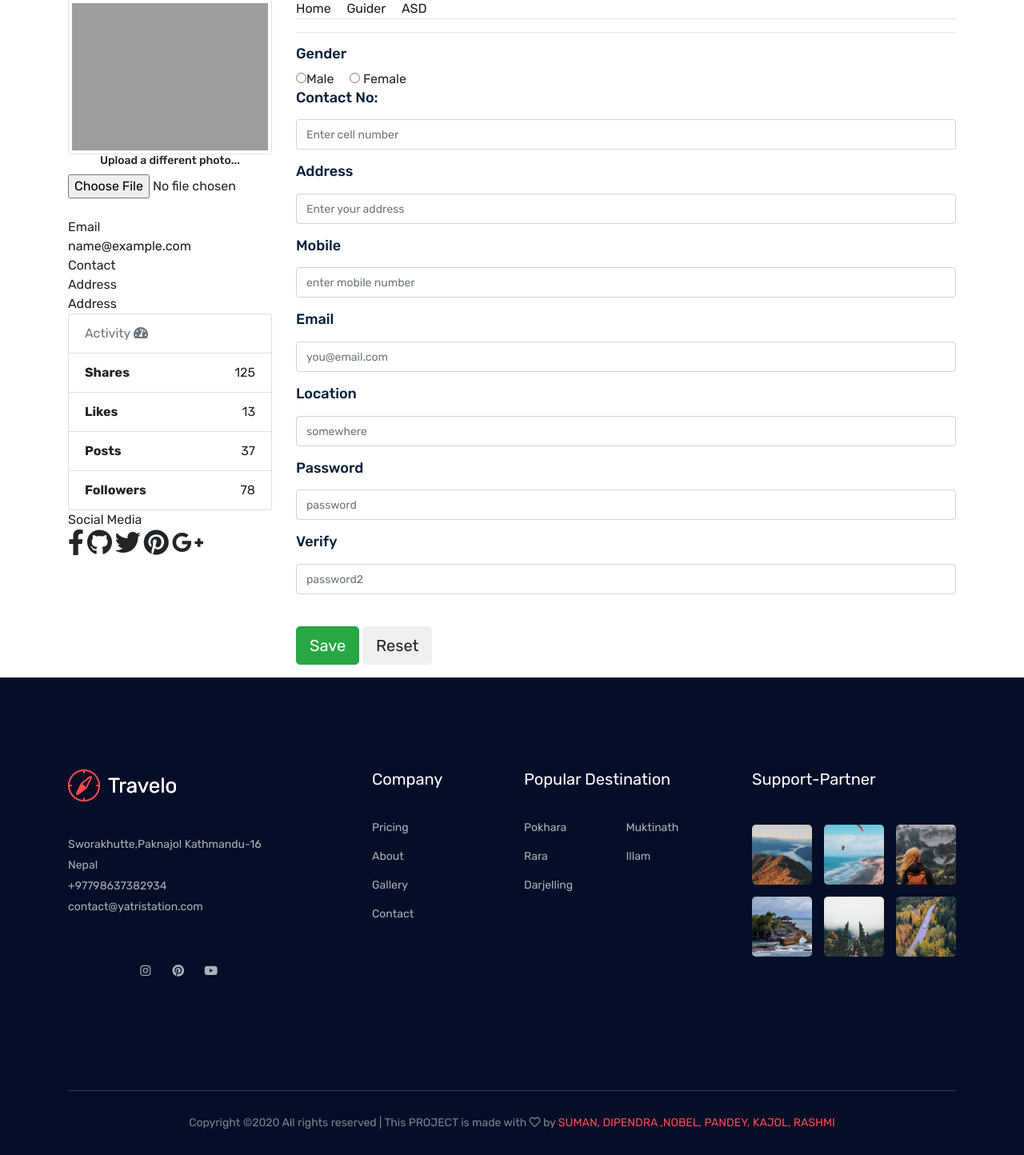
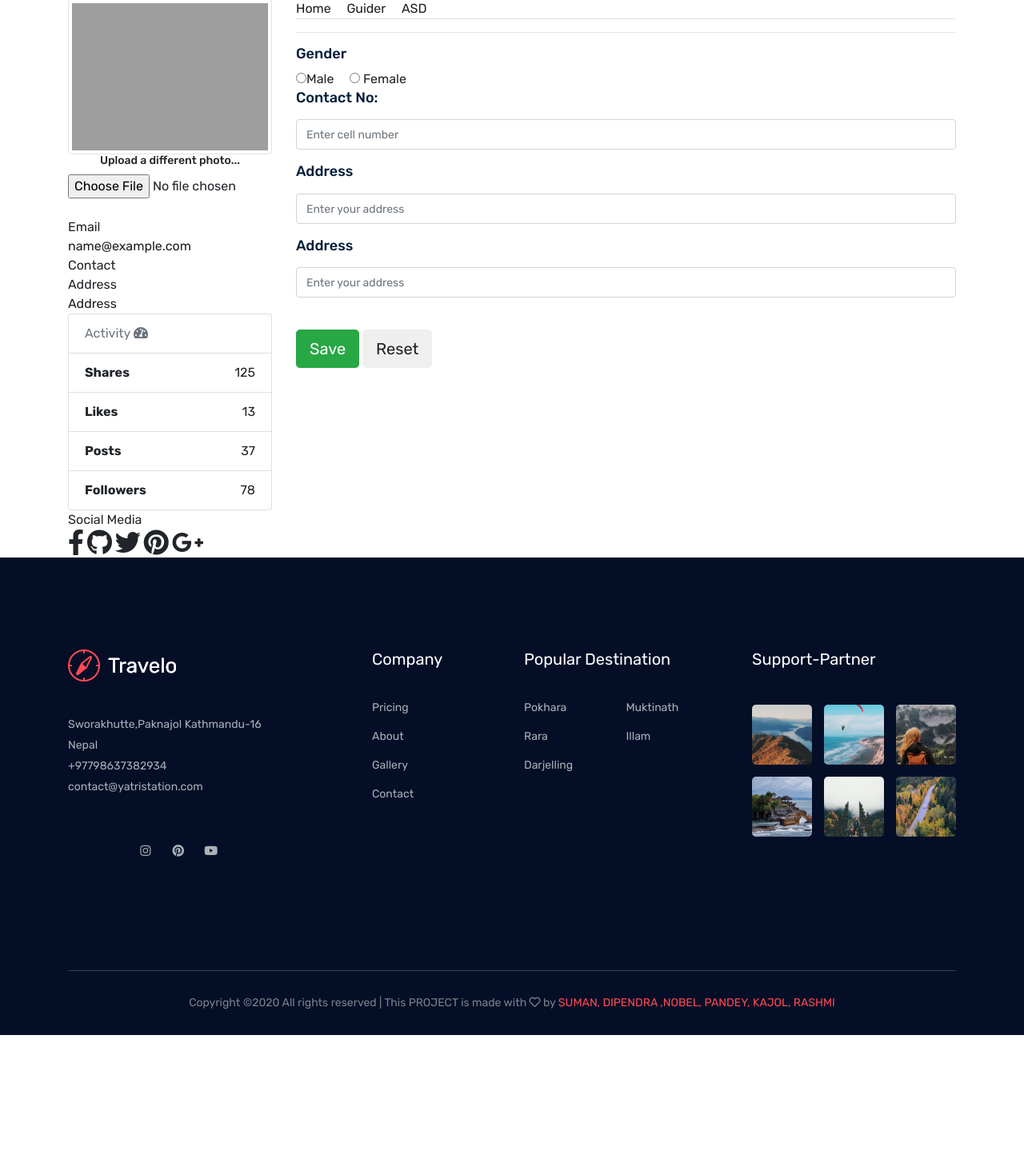
Before and after one commit to DipendraBravo/yatristation, a Django app: page /user/ in a window 1280 px wide, after a click on "Guider". Shown: the part 443-1887 px from the top of the page at 80% size. After the commit the page ends 1737 px from the top, so only its background shows below. Run offline with Django 3.2, Linux system fonts and the light colour scheme; the visitor is signed in with stand-in values (Sample User, id 1); some libraries are stand-ins or nearby versions; some web fonts are replaced; grey boxes are pictures that could not be loaded.

Commit message:
milyo feri

```diff
--- a/travelland/templates/user/user.html
+++ b/travelland/templates/user/user.html
@@ -29,7 +29,10 @@
 
           <div class="panel panel-default">
             <div class="panel-heading">Contact</div>
-            <div class="panel-body"><a href="http://bootnipets.com"></a></div>
+            {% for userones in userone %}
+
+            <div class="panel-body"><a href="http://bootnipets.com">{{ userones.contact }}</a></div>
+            {% endfor %}
           </div>
             <div class="panel panel-default">
             <div class="panel-heading">Address</div>
@@ -108,7 +111,7 @@
                <h2></h2>
 
                <hr>
-                  <form class="form" action="userprofile" method="post" id="registrationForm" enctype="multipart/form-data">
+                  <form class="form" action=" " method="post" id="registrationForm" enctype="multipart/form-data">
                       {% csrf_token %}
                       <div class="form-group">
                             <div class="col-xs-6">
@@ -131,40 +134,15 @@
                           </div>
                       </div>
 
-                      <div class="form-group">
-                          <div class="col-xs-6">
-                             <label for="mobile"><h4>Mobile</h4></label>
-                              <input type="text" class="form-control" name="mobile" id="mobile" placeholder="enter mobile number" title="enter your mobile number if any.">
-                          </div>
-                      </div>
+
                       <div class="form-group">
 
                           <div class="col-xs-6">
-                              <label for="email"><h4>Email</h4></label>
-                              <input type="email" class="form-control" name="email" id="email" placeholder="you@email.com" title="enter your email.">
+                              <label for="Address"><h4>Address</h4></label>
+                              <input type="text" class="form-control" name="guider"  placeholder="Enter your address " >
                           </div>
                       </div>
-                      <div class="form-group">
 
-                          <div class="col-xs-6">
-                              <label for="email"><h4>Location</h4></label>
-                              <input type="email" class="form-control" id="location" placeholder="somewhere" title="enter a location">
-                          </div>
-                      </div>
-                      <div class="form-group">
-
-                          <div class="col-xs-6">
-                              <label for="password"><h4>Password</h4></label>
-                              <input type="password" class="form-control" name="password" id="password" placeholder="password" title="enter your password.">
-                          </div>
-                      </div>
-                      <div class="form-group">
-
-                          <div class="col-xs-6">
-                            <label for="password2"><h4>Verify</h4></label>
-                              <input type="password" class="form-control" name="password2" id="password2" placeholder="password2" title="enter your password2.">
-                          </div>
-                      </div>
                       <div class="form-group">
                            <div class="col-xs-12">
                                 <br>
--- a/travelland/user/views.py
+++ b/travelland/user/views.py
@@ -2,13 +2,28 @@
 from django.contrib import messages
 from django.contrib.auth.models import User, auth
 from .models import Post
+from .models import UserProfile
 
 
 # Create your views here.
 
 
-def userprofile(request):
-    return render(request, 'user/user.html')
+def userprofile(request,*args, **kwargs):
+
+    userone = UserProfile.objects.filter(user_id=request.user.id).all()
+    user = User()
+
+    if request.method == 'POST':
+        gender = request.POST['gender']
+        contact = request.POST['contact']
+        address = request.POST['address']
+        guider = request.POST['guider']
+        update = UserProfile(gender=gender, contact=contact, address=address,guider=guider)
+        update.user = request.user
+        update.save()
+
+
+    return render(request, 'user/user.html', {'userone':userone})
 
 
 def show_blog(request):
```
Also changed, not shown: travelland/user/models.py (+1 -6 lines), travelland/user/migrations/0004_auto_20200215_2121.py (added).
